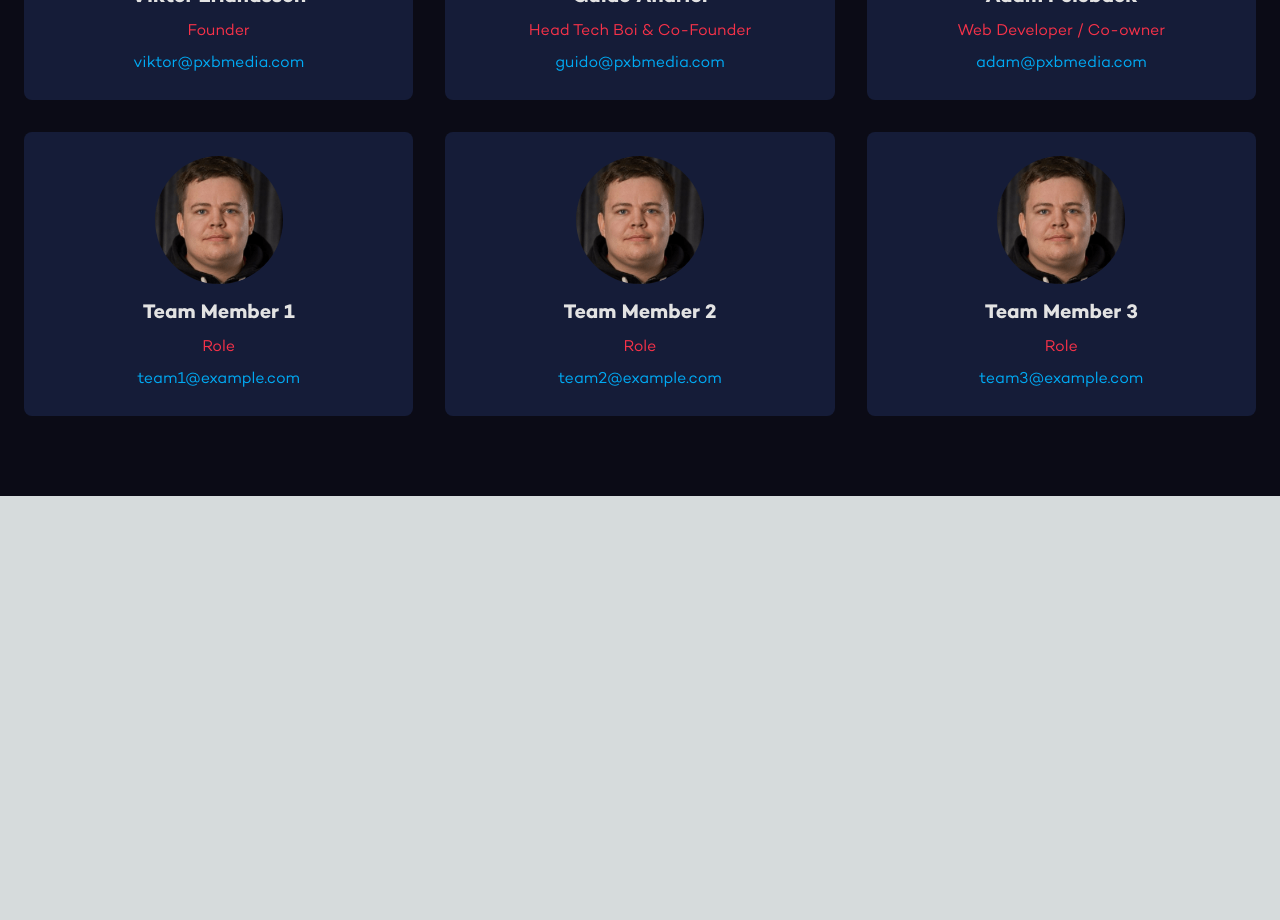
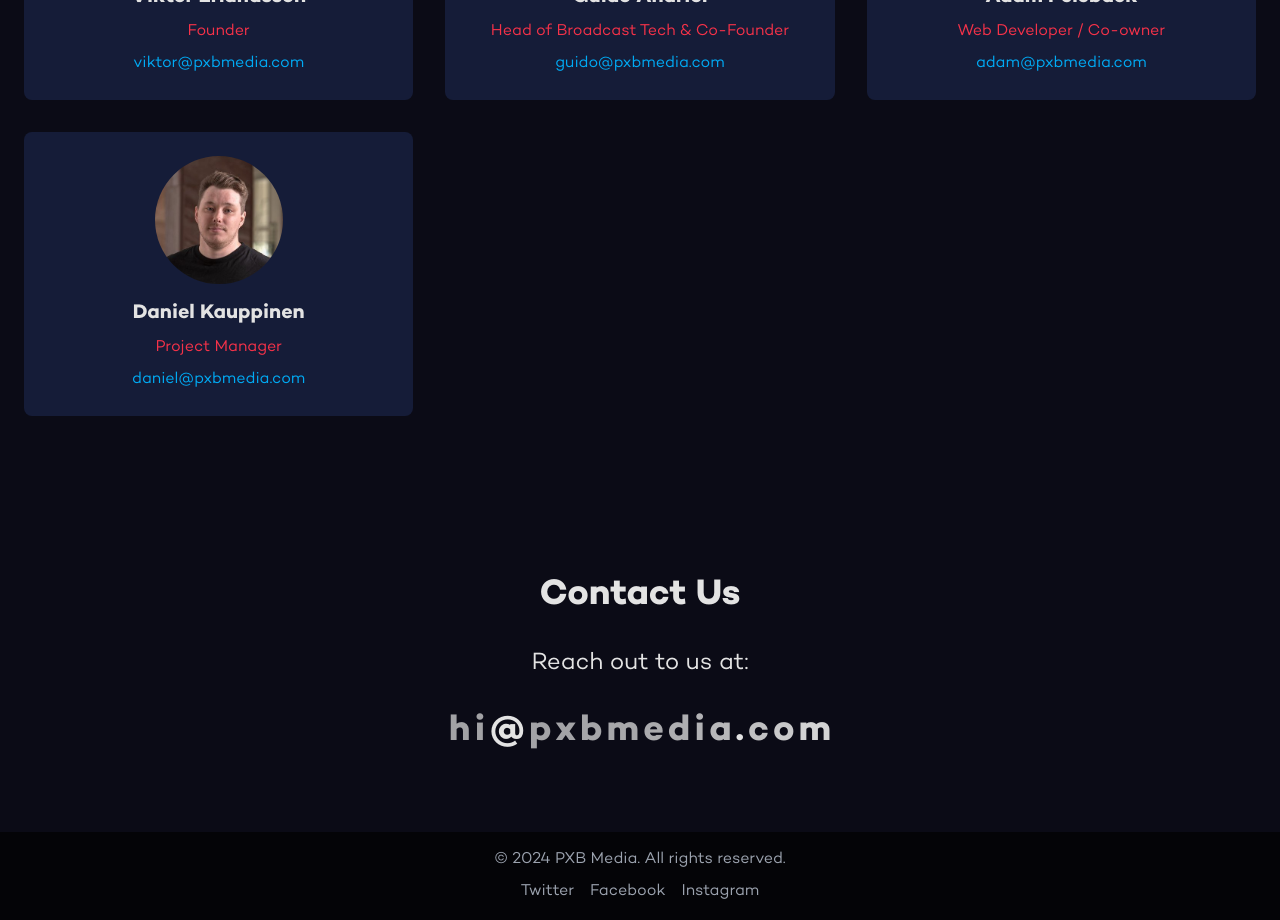
Before and after one commit to ThatGuyHS/pxb-media-test, a Next.js app in the folder pxb-media-test/: page /about-us in a window 1280 px wide. Shown: the part 1500-2420 px from the top of the page. Before the commit the page ends 1996 px from the top, so only its background shows below. Built offline with nearby package versions, Linux system fonts and the light colour scheme.

Commit message:
nav fixes and landing page test changes

```diff
--- a/pxb-media-test/app/about-us/page.tsx
+++ b/pxb-media-test/app/about-us/page.tsx
@@ -12,7 +12,7 @@ const teamMembers = [
   },
   {
     name: 'Guido Andriol',
-    role: 'Head Tech Boi & Co-Founder',
+    role: 'Head of Broadcast Tech & Co-Founder',
     email: 'guido@pxbmedia.com',
     image: '/guiDO.jpg',
   },
@@ -23,22 +23,10 @@ const teamMembers = [
     image: '/adam.png',
   },
   {
-    name: 'Team Member 1',
-    role: 'Role',
-    email: 'team1@example.com',
-    image: '/adam.png',
-  },
-  {
-    name: 'Team Member 2',
-    role: 'Role',
-    email: 'team2@example.com',
-    image: '/adam.png',
-  },
-  {
-    name: 'Team Member 3',
-    role: 'Role',
-    email: 'team3@example.com',
-    image: '/adam.png',
+    name: 'Daniel Kauppinen',
+    role: 'Project Manager',
+    email: 'daniel@pxbmedia.com',
+    image: '/kappez.jpg',
   },
 ];
 
@@ -81,7 +69,7 @@ const AboutUs = () => {
       <header className="bg-black text-white transition-colors duration-300 sticky top-0 z-50">
         <nav className="container mx-auto flex flex-wrap items-center justify-between py-1 px-4 md:px-0">
           <div className="flex items-center space-x-6">
-            <a className="text-xl font-bold" href="#">
+            <a className="text-xl font-bold" href="/">
               <img src="/vertical_logo.svg" alt="PXB Media Logo" className="h-10" />
             </a>
             <button
@@ -172,6 +160,39 @@ const AboutUs = () => {
           </div>
         </div>
       </section>
+      <section id="contact" className="bg-element py-12 md:py-20 text-white">
+          <div className="container mx-auto px-4 md:px-0 text-center">
+            <h2 className="mb-6 text-3xl font-bold md:mb-8 md:text-4xl">Contact Us</h2>
+            <p className="text-xl md:text-2xl">Reach out to us at:</p>
+            <div className="text-3xl md:text-4xl font-bold mt-6 md:mt-8 flex justify-center space-x-1">
+              <span className="inline-block animate-pulse">h</span>
+              <span className="inline-block animate-pulse" style={{ animationDelay: '0.1s' }}>i</span>
+              <span className="inline-block">@</span>
+              <span className="inline-block animate-pulse" style={{ animationDelay: '0.2s' }}>p</span>
+              <span className="inline-block animate-pulse" style={{ animationDelay: '0.3s' }}>x</span>
+              <span className="inline-block animate-pulse" style={{ animationDelay: '0.4s' }}>b</span>
+              <span className="inline-block animate-pulse" style={{ animationDelay: '0.5s' }}>m</span>
+              <span className="inline-block animate-pulse" style={{ animationDelay: '0.6s' }}>e</span>
+              <span className="inline-block animate-pulse" style={{ animationDelay: '0.7s' }}>d</span>
+              <span className="inline-block animate-pulse" style={{ animationDelay: '0.8s' }}>i</span>
+              <span className="inline-block animate-pulse" style={{ animationDelay: '0.9s' }}>a</span>
+              <span className="inline-block">.</span>
+              <span className="inline-block animate-pulse" style={{ animationDelay: '1s' }}>c</span>
+              <span className="inline-block animate-pulse" style={{ animationDelay: '1.1s' }}>o</span>
+              <span className="inline-block animate-pulse" style={{ animationDelay: '1.2s' }}>m</span>
+            </div>
+          </div>
+        </section>
+        <footer className="bg-[#040407] text-gray-400 py-4 text-center">
+        <div className="container mx-auto px-4">
+          <p>&copy; {new Date().getFullYear()} PXB Media. All rights reserved.</p>
+          <div className="flex justify-center space-x-4 mt-2">
+            <a href="https://twitter.com" target="_blank" rel="noopener noreferrer" className="hover:text-white transition-colors duration-300">Twitter</a>
+            <a href="https://facebook.com" target="_blank" rel="noopener noreferrer" className="hover:text-white transition-colors duration-300">Facebook</a>
+            <a href="https://instagram.com" target="_blank" rel="noopener noreferrer" className="hover:text-white transition-colors duration-300">Instagram</a>
+          </div>
+        </div>
+      </footer>
     </div>
   );
 };
--- a/pxb-media-test/app/case/[id]/page.tsx
+++ b/pxb-media-test/app/case/[id]/page.tsx
@@ -28,6 +28,8 @@ const ArticleComponent: React.FC = () => {
     setMenuOpen(!menuOpen);
   };
 
+  const dropdownRef = useRef<HTMLDivElement>(null);
+
   const openModal = () => setModalIsOpen(true);
   const closeModal = () => setModalIsOpen(false);
 
@@ -37,6 +39,20 @@ const ArticleComponent: React.FC = () => {
     if (menuRef.current && !menuRef.current.contains(event.target)) {
       setMenuOpen(false);
     }
+  };
+
+  const [servicesDropdownOpen, setServicesDropdownOpen] = useState(false);
+
+  const handleToggleServicesDropdown = () => {
+    setServicesDropdownOpen(!servicesDropdownOpen);
+  };
+
+  const handleMouseEnter = () => {
+    setServicesDropdownOpen(true);
+  };
+
+  const handleMouseLeave = () => {
+    setServicesDropdownOpen(false);
   };
 
   useEffect(() => {
@@ -54,10 +70,10 @@ const ArticleComponent: React.FC = () => {
 
   return (
     <div className="bg-black text-white font-custom">
-      <header className="bg-black text-white transition-colors duration-300 sticky top-0 z-50">
+     <header className="bg-black text-white transition-colors duration-300 sticky top-0 z-50">
         <nav className="container mx-auto flex flex-wrap items-center justify-between py-1 px-4 md:px-0">
           <div className="flex items-center space-x-6">
-            <a className="text-xl font-bold" href="#">
+            <a className="text-xl font-bold" href="/">
               <img src="/vertical_logo.svg" alt="PXB Media Logo" className="h-10" />
             </a>
             <button
@@ -68,13 +84,28 @@ const ArticleComponent: React.FC = () => {
             </button>
           </div>
           <div ref={menuRef} className={`${menuOpen ? 'flex' : 'hidden'} flex-col absolute bg-black w-full mt-2 pb-4 md:pb-0 md:w-auto md:static md:flex md:flex-row md:space-x-6`}>
-            <a className="px-4 py-2 hover:text-gray-300 hover:underline decoration-primary transition-colors duration-300" href="#">
-              SERVICES
-            </a>
+            <div
+              className="relative"
+              ref={dropdownRef}
+              onMouseEnter={handleMouseEnter}
+              onMouseLeave={handleMouseLeave}
+            >
+              <button
+                className="px-4 py-2 hover:text-gray-300 hover:underline decoration-primary transition-colors duration-300"
+              >
+                SERVICES
+              </button>
+              <div className={`${servicesDropdownOpen ? 'block' : 'hidden'} absolute left-0 w-48 bg-black border border-gray-700 rounded-md shadow-lg`}>
+                <div className="invisible absolute -top-4 left-0 w-full h-4"></div> {/* Invisible div to bridge the gap */}
+                <a className="block px-4 py-2 hover:bg-gray-800" href="/service/production">PRODUCTION</a>
+                <a className="block px-4 py-2 hover:bg-gray-800" href="/service/event-staffing">EVENT STAFFING</a>
+                <a className="block px-4 py-2 hover:bg-gray-800" href="/service/development">DEVELOPMENT</a>
+              </div>
+            </div>
             <a className="px-4 py-2 hover:text-gray-300 hover:underline decoration-primary transition-colors duration-300" href="#contact">
               CONTACT
             </a>
-            <a className="px-4 py-2 hover:text-gray-300 hover:underline decoration-primary transition-colors duration-300" href="#">
+            <a className="px-4 py-2 hover:text-gray-300 hover:underline decoration-primary transition-colors duration-300" href="/about-us">
               ABOUT
             </a>
           </div>
@@ -83,6 +114,7 @@ const ArticleComponent: React.FC = () => {
           </Button>
         </nav>
       </header>
+
       <QuoteModal isOpen={modalIsOpen} onRequestClose={closeModal} />
 
       {/* Banner Image Section */}
--- a/pxb-media-test/app/page.tsx
+++ b/pxb-media-test/app/page.tsx
@@ -150,7 +150,9 @@ export default function Component() {
           </div>
         </section>
 
-        <section className="bg-element py-12 md:py-20 text-white no-scrollbar">
+
+
+        <section className="bg-[#040407] py-12 md:py-20 text-white no-scrollbar">
           <div className="container mx-auto px-4 md:px-0">
             <div style={{ display: 'flex', overflowX: 'auto', alignItems: 'center', whiteSpace: 'nowrap' }} className="no-scrollbar">
               <div style={{ flexShrink: 0, minWidth: '200px', marginRight: '10px' }}>
@@ -180,6 +182,7 @@ export default function Component() {
             </div>
           </div>
         </section>
+
 
         <section className="bg-[#040407] py-12 md:py-20 text-white">
           <div className="container mx-auto px-4 md:px-0">
@@ -261,7 +264,9 @@ export default function Component() {
           </div>
         </section>
 
-        <section id="contact" className="bg-element py-12 md:py-20 text-white">
+
+
+        <section id="contact" className="bg-[#040407] py-12 md:py-20 text-white">
           <div className="container mx-auto px-4 md:px-0 text-center">
             <h2 className="mb-6 text-3xl font-bold md:mb-8 md:text-4xl">Contact Us</h2>
             <p className="text-xl md:text-2xl">Reach out to us at:</p>
--- a/pxb-media-test/app/service/development/page.tsx
+++ b/pxb-media-test/app/service/development/page.tsx
@@ -259,6 +259,16 @@ const ServicesComponent: React.FC = () => {
           </div>
         </div>
       </section>
+      <footer className="bg-[#040407] text-gray-400 py-4 text-center">
+        <div className="container mx-auto px-4">
+          <p>&copy; {new Date().getFullYear()} PXB Media. All rights reserved.</p>
+          <div className="flex justify-center space-x-4 mt-2">
+            <a href="https://twitter.com" target="_blank" rel="noopener noreferrer" className="hover:text-white transition-colors duration-300">Twitter</a>
+            <a href="https://facebook.com" target="_blank" rel="noopener noreferrer" className="hover:text-white transition-colors duration-300">Facebook</a>
+            <a href="https://instagram.com" target="_blank" rel="noopener noreferrer" className="hover:text-white transition-colors duration-300">Instagram</a>
+          </div>
+        </div>
+      </footer>
     </div>
   );
 };
--- a/pxb-media-test/app/service/event-staffing/page.tsx
+++ b/pxb-media-test/app/service/event-staffing/page.tsx
@@ -259,6 +259,16 @@ const ServicesComponent: React.FC = () => {
           </div>
         </div>
       </section>
+      <footer className="bg-[#040407] text-gray-400 py-4 text-center">
+        <div className="container mx-auto px-4">
+          <p>&copy; {new Date().getFullYear()} PXB Media. All rights reserved.</p>
+          <div className="flex justify-center space-x-4 mt-2">
+            <a href="https://twitter.com" target="_blank" rel="noopener noreferrer" className="hover:text-white transition-colors duration-300">Twitter</a>
+            <a href="https://facebook.com" target="_blank" rel="noopener noreferrer" className="hover:text-white transition-colors duration-300">Facebook</a>
+            <a href="https://instagram.com" target="_blank" rel="noopener noreferrer" className="hover:text-white transition-colors duration-300">Instagram</a>
+          </div>
+        </div>
+      </footer>
     </div>
   );
 };
--- a/pxb-media-test/app/service/production/page.tsx
+++ b/pxb-media-test/app/service/production/page.tsx
@@ -259,6 +259,16 @@ const ServicesComponent: React.FC = () => {
           </div>
         </div>
       </section>
+      <footer className="bg-[#040407] text-gray-400 py-4 text-center">
+        <div className="container mx-auto px-4">
+          <p>&copy; {new Date().getFullYear()} PXB Media. All rights reserved.</p>
+          <div className="flex justify-center space-x-4 mt-2">
+            <a href="https://twitter.com" target="_blank" rel="noopener noreferrer" className="hover:text-white transition-colors duration-300">Twitter</a>
+            <a href="https://facebook.com" target="_blank" rel="noopener noreferrer" className="hover:text-white transition-colors duration-300">Facebook</a>
+            <a href="https://instagram.com" target="_blank" rel="noopener noreferrer" className="hover:text-white transition-colors duration-300">Instagram</a>
+          </div>
+        </div>
+      </footer>
     </div>
   );
 };
```
Also changed, not shown: pxb-media-test/public/kappez.jpg (added).
